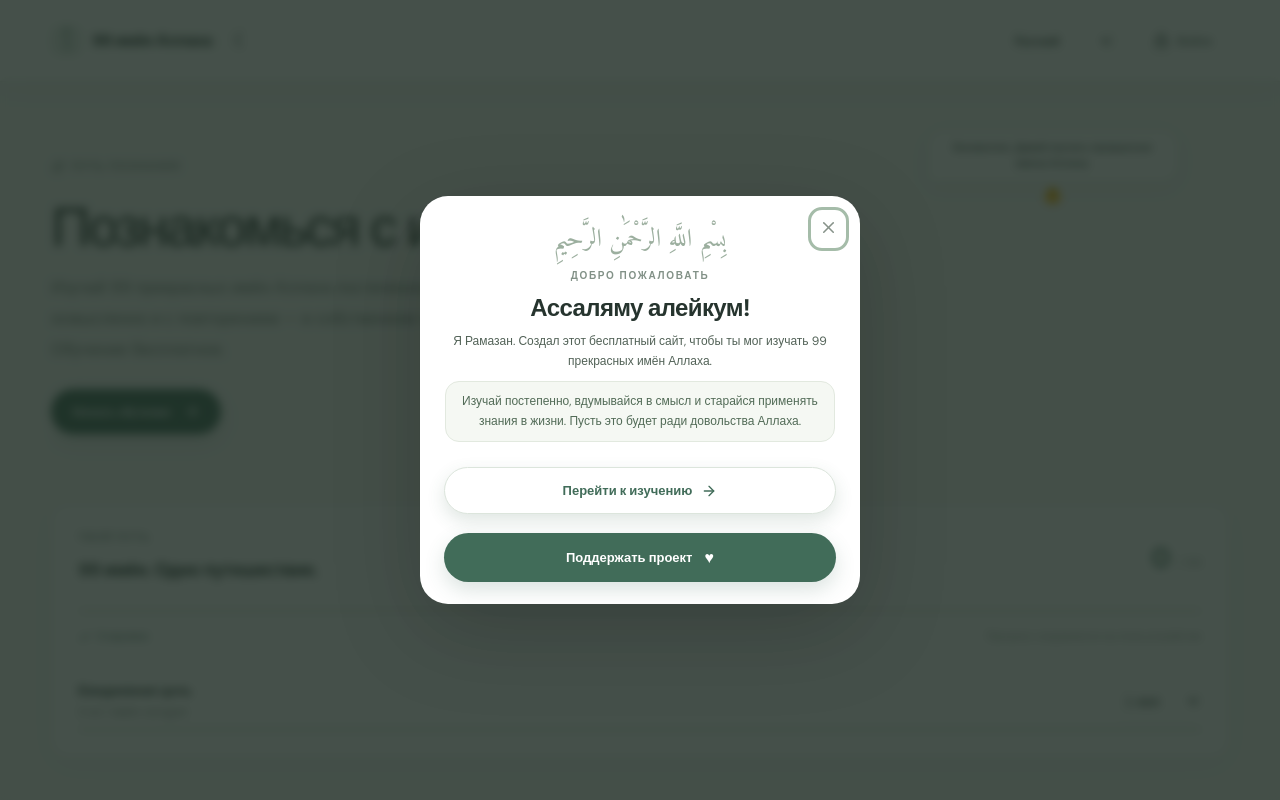
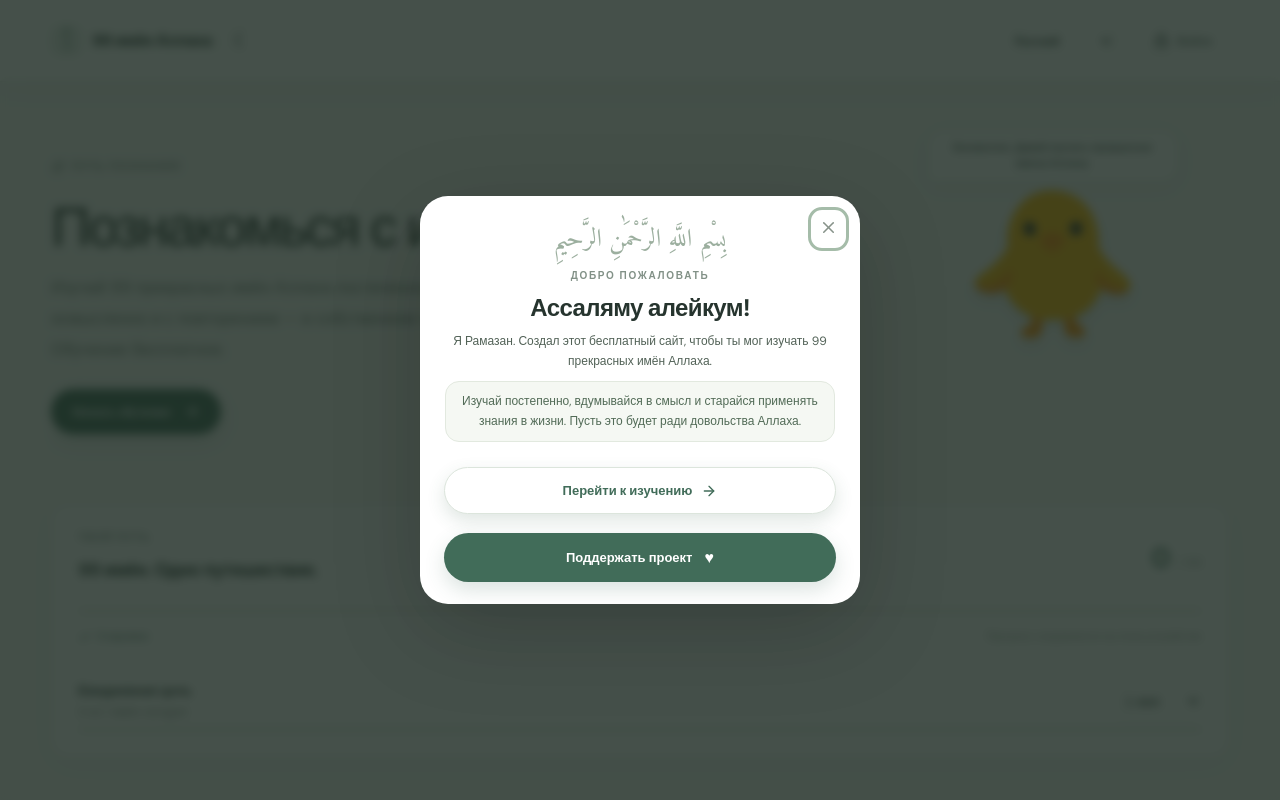
Before and after one commit to iamaldamov/99-names-of-allah, a React (Vite) app: page / in a window 1280 px wide. Shown: the top 800 px of the page. Built offline with nearby package versions, Linux system fonts and the light colour scheme; no server answers; the database is empty.

Commit message:
Style the still chick emoji mascot

```diff
--- a/src/duck-mascot.css
+++ b/src/duck-mascot.css
@@ -9,3 +9,6 @@
 .duck-mascot-art {
   transform: none !important;
 }
+
+/* Familiar chick emoji mascot: still, warm and recognizable. */
+.duck-mascot-emoji{display:block;width:100%;text-align:center;font-family:"Apple Color Emoji","Segoe UI Emoji","Noto Color Emoji",sans-serif;font-size:clamp(92px,18vw,142px);line-height:1.15;filter:drop-shadow(0 7px 5px rgba(40,48,28,.12));animation:none!important;transform:none!important;}
```
